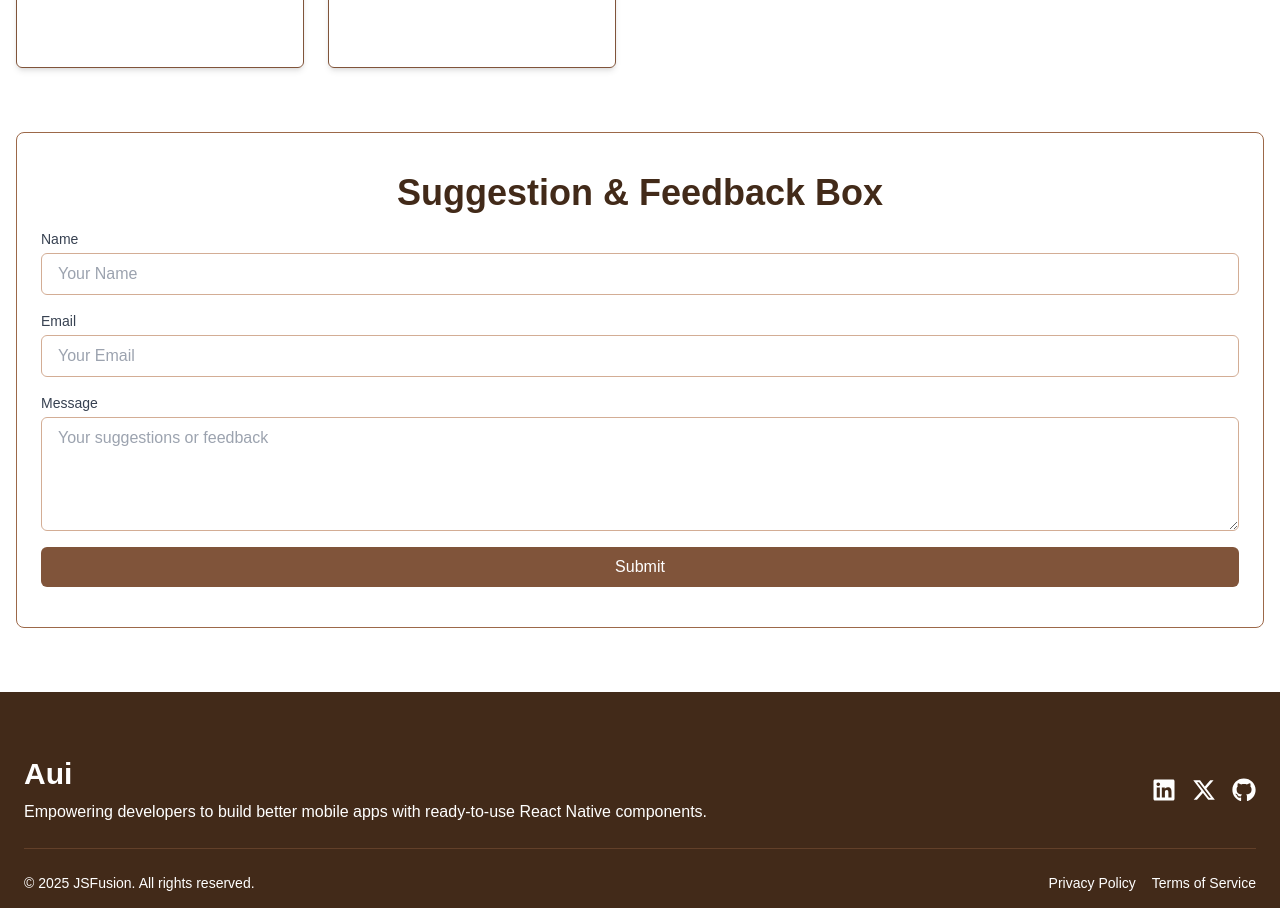
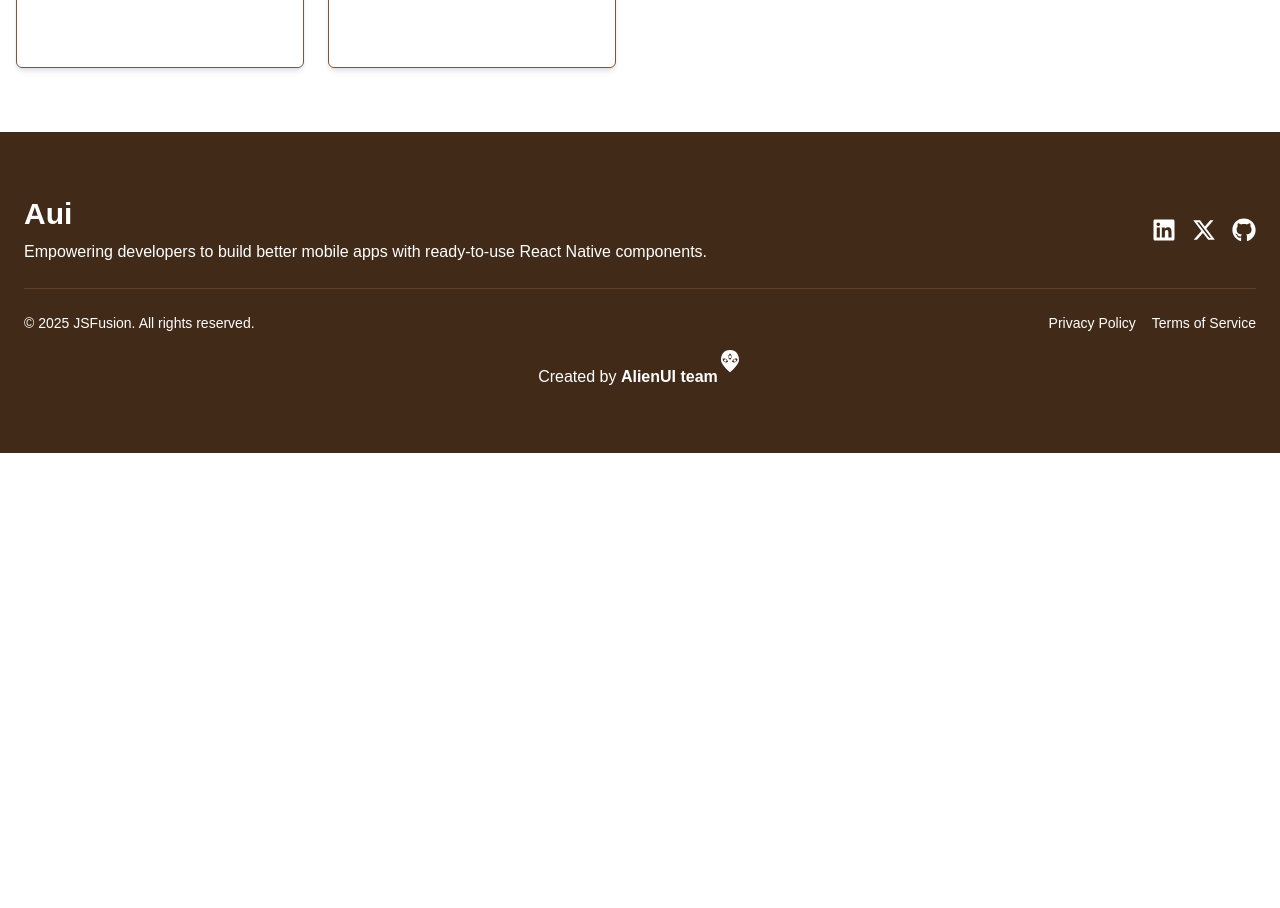
Before and after one commit to AlienUI-Org/AlienUI, a Next.js app in the folder next-ui/: page /comp in a window 1280 px wide. Shown: the part 820-1728 px from the top of the page. After the commit the page ends 1273 px from the top, so only its background shows below. Built offline with nearby package versions, Linux system fonts and the light colour scheme.

Commit message:
Update page.tsx

```diff
--- a/next-ui/app/comp/page.tsx
+++ b/next-ui/app/comp/page.tsx
@@ -1,5 +1,4 @@
 "use client";
-import Suggestion from "@/components/Suggestion";
 import React from "react";
 import CompCard from "@/components/CompCard";
 import { components } from "@/utils/data";
@@ -44,7 +43,6 @@
           return <CompCard key={comp.id} name={comp.name} icon={comp.icon} />;
         })}
       </div>
-      <Suggestion />
     </section>
   );
 }
```
